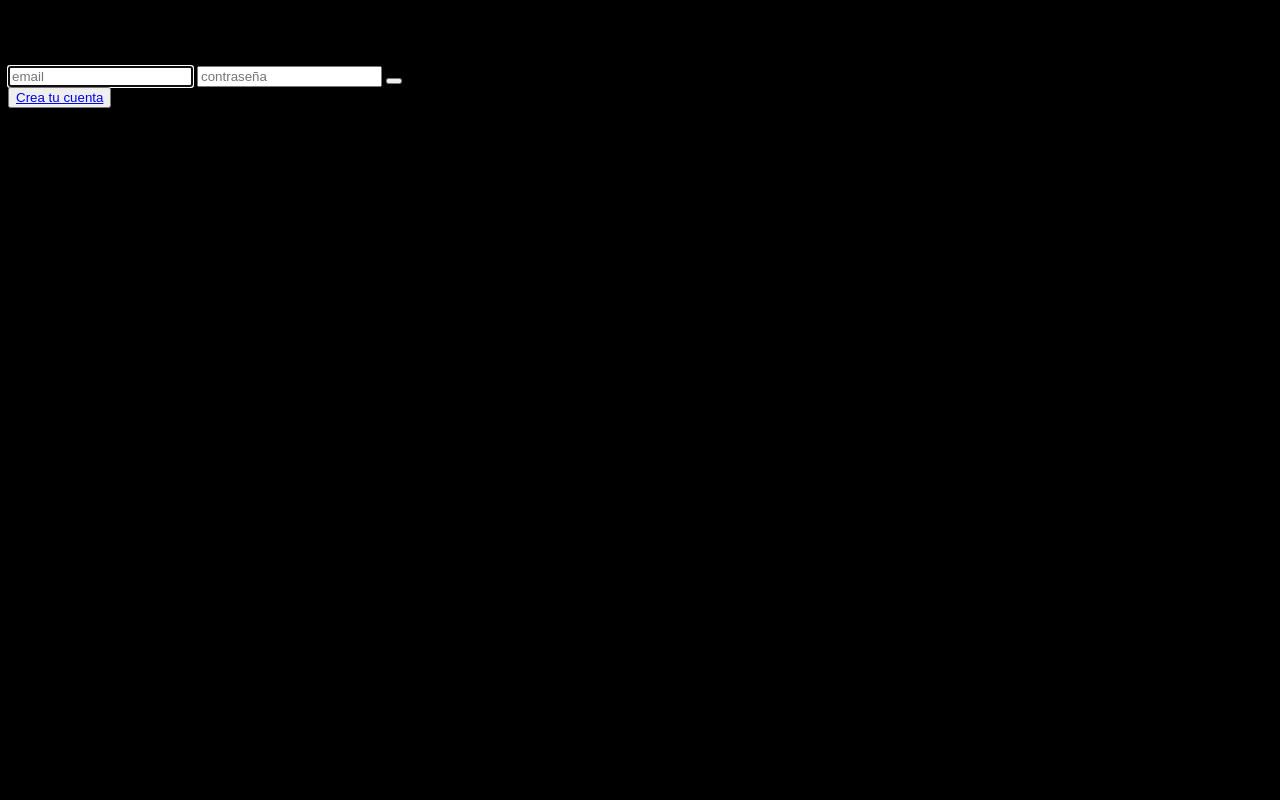
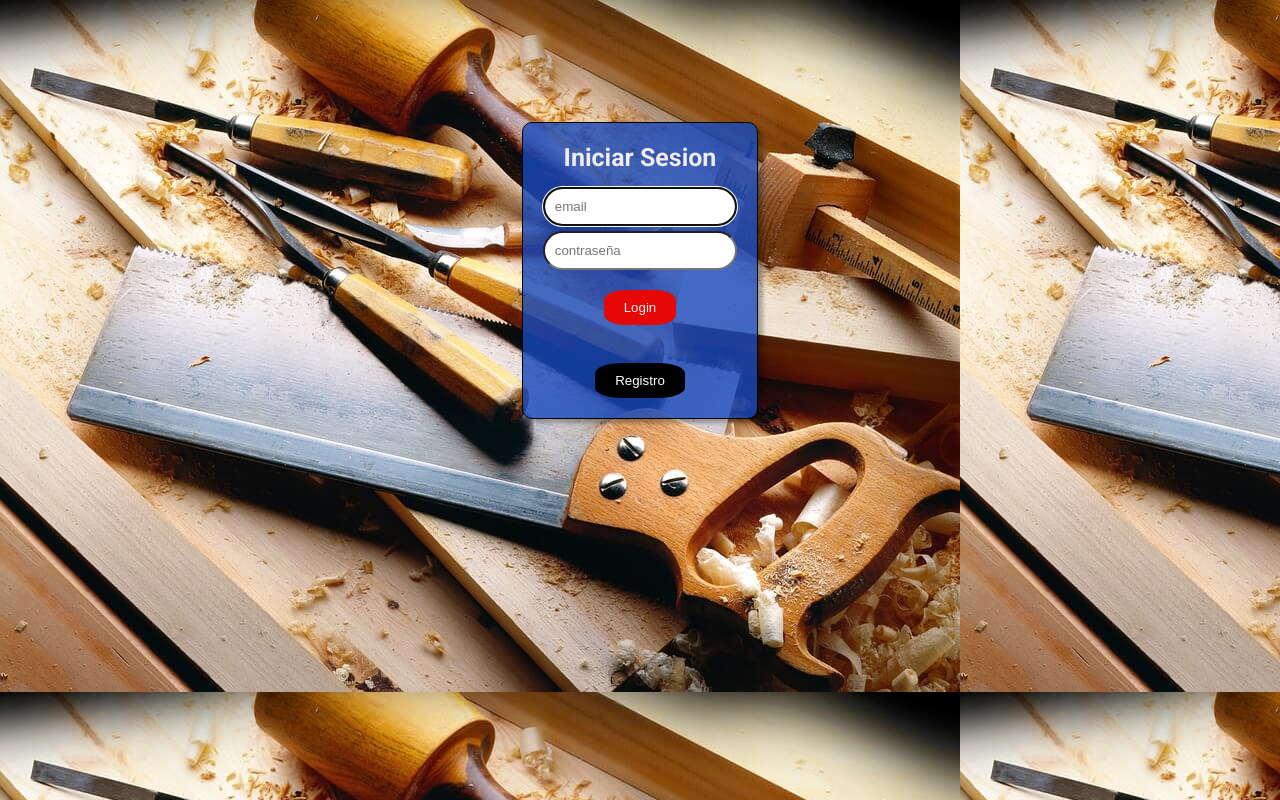
Before and after one commit to aceve-dos/PJ_project, a PHP site: page /login.html in a window 1280 px wide. Run offline with PHP 8.4, Linux system fonts and the light colour scheme.

Commit message:
css del login

```diff
--- a/css/styles.css
+++ b/css/styles.css
@@ -1,7 +1,68 @@
 /* Inicio - Login */
+*{
+    padding: 0;
+    margin: 0;
+}
 body{
-background-color: black;
+    background-image: url(../images/carpinteria_1.png);
+    display: flex;
+    justify-content: center;
 }
 form{
+    background-color: rgba(22, 73, 190, 0.8);
+    display: flex;
+    margin:auto;
+    width: 80%;
+    padding:20px;
+    margin-top: 50%;
+    flex-direction: column;
+    align-items: center;
+    border-radius: 10px;
+    border: 1px solid #000000;
+    box-shadow: 5px 4px 4px 0px rgba(0,0,0,0.29);
+    -webkit-box-shadow: 5px 4px 4px 0px rgba(0,0,0,0.29);
+    -moz-box-shadow: 5px 4px 4px 0px rgba(0,0,0,0.29);
 
 }
+h1{
+    margin-bottom: 10px;
+    color: #EFECEC;
+    font-family: 'Roboto', sans-serif;
+    font-size: 25px;
+}
+input{
+    width: 100%;
+    padding: 10px;
+    margin-top: 5px;
+    border: 1px solid :ccc;
+    border-radius: 30px;
+}
+button{
+    margin-top: 20px;
+    padding: 10px 20px;
+    background-color: #E60707 ;
+    color: #EFECEC;
+    cursor: pointer;
+}
+.red-color{
+    margin-top: 20px;
+    padding: 10px 20px;
+    background-color: #E60707 ;
+    color: #EFECEC;
+    border: solid 0px;
+    border-radius: 30%;
+    cursor: pointer;
+}
+.black-color{
+    margin-top: 20px;
+    padding: 10px 20px;
+    background-color: #000000 ;
+    color: #EFECEC;
+    border: none;
+    border-radius: 30%;
+    cursor: pointer;
+}
+button a{
+    color: white;
+    text-decoration: none;
+}
--- a/login.html
+++ b/login.html
@@ -5,15 +5,18 @@
     <meta name="viewport" content="width=device-width, initial-scale=1.0">
     <link rel="stylesheet" href="css/styles.css">
     <title>Inicio Sesion</title>
-    <link href="https://fonts.googleapis.com/css?family=Roboto&display=swap" rel="stylesheet">
+    <!---API de Fonts de Google-->
+    <link rel="preconnect" href="https://fonts.googleapis.com">
+    <link rel="preconnect" href="https://fonts.gstatic.com" crossorigin>
+    <link href="https://fonts.googleapis.com/css2?family=Roboto:wght@700&display=swap" rel="stylesheet">
 </head>
 <body>
     <form class="form" action="registro.php" method="POST">
         <h1>Iniciar Sesion</h1>
         <input type="text" placeholder="email" name="email" required autofocus>
         <input type="password" placeholder="contraseña" name="contraseña" required>
-        <button type="submit" name="ingreso" value="ingresar"></button><br>
-        <button><a href="registro.html">Crea tu cuenta</a></button>
+        <button class="red-color" type="submit" name="ingreso" value="ingresar">Login</button><br>
+        <button class="black-color"><a href="registro.html">Registro</a></button>
     </form>
 </body>
 </html>
--- a/registro.html
+++ b/registro.html
@@ -4,6 +4,7 @@
     <meta charset="UTF-8">
     <meta name="viewport" content="width=device-width, initial-scale=1.0">
     <title>Registro</title>
+    <link rel="stylesheet" href="css/styles.css">
 </head>
 <body>
     <form action="log_registro" method="POST">
@@ -11,8 +12,6 @@
         <input type="text" placeholder="Usuario" name="email" required>
         <input type="password" placeholder="Contraseña" name="contraseña" required>
         <input type="submit" value="Registro">
-
-
         <br>
         <a href="login.html">Regreso</a>
     </form>
```
